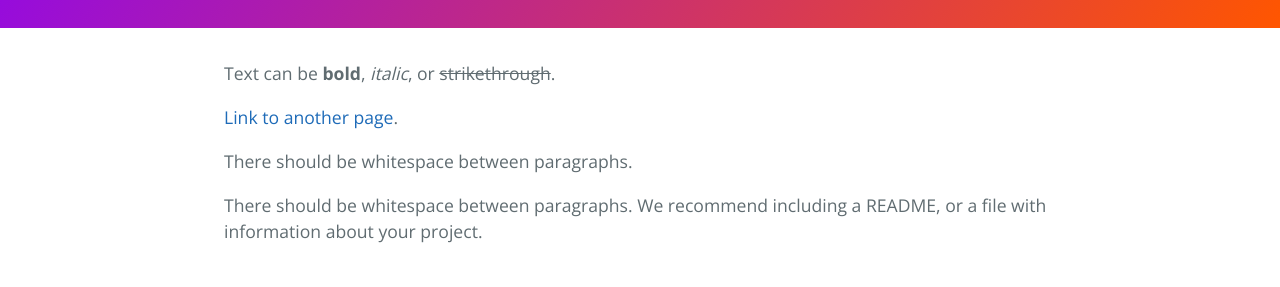
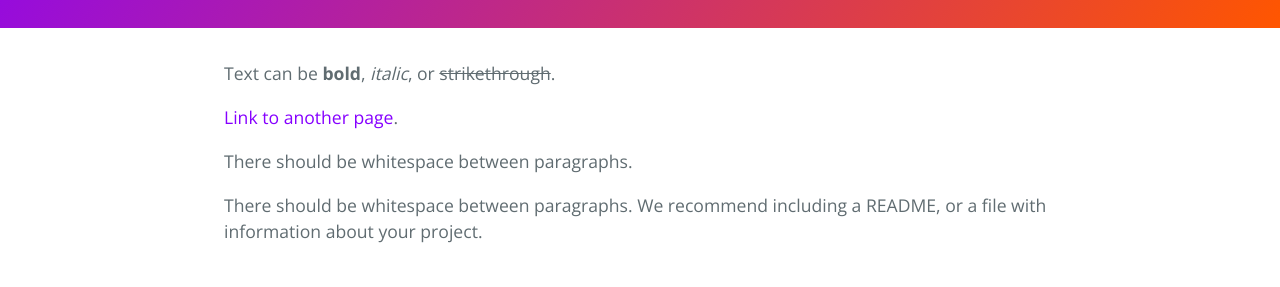
Before and after one commit to budius/test-action-triggers-234, a Jekyll site: the page built from docs/index.md, in a window 1280 px wide. Shown: the part 355-642 px from the top of the page. Built offline with Jekyll 4.4.1, drawn with Linux system fonts in a browser that asks for light colours.

Commit message:
Changed link color

```diff
--- a/docs/_sass/variables.scss
+++ b/docs/_sass/variables.scss
@@ -10,7 +10,7 @@ $header-bg-color-secondary: #8600FF !default;
 // Text
 $section-headings-color: #FF0096 !default;
 $body-text-color: #606c71 !default;
-$body-link-color: #1e6bb8 !default;
+$body-link-color: #8600FF !default;
 $blockquote-text-color: #819198 !default;
 
 // Code
```
